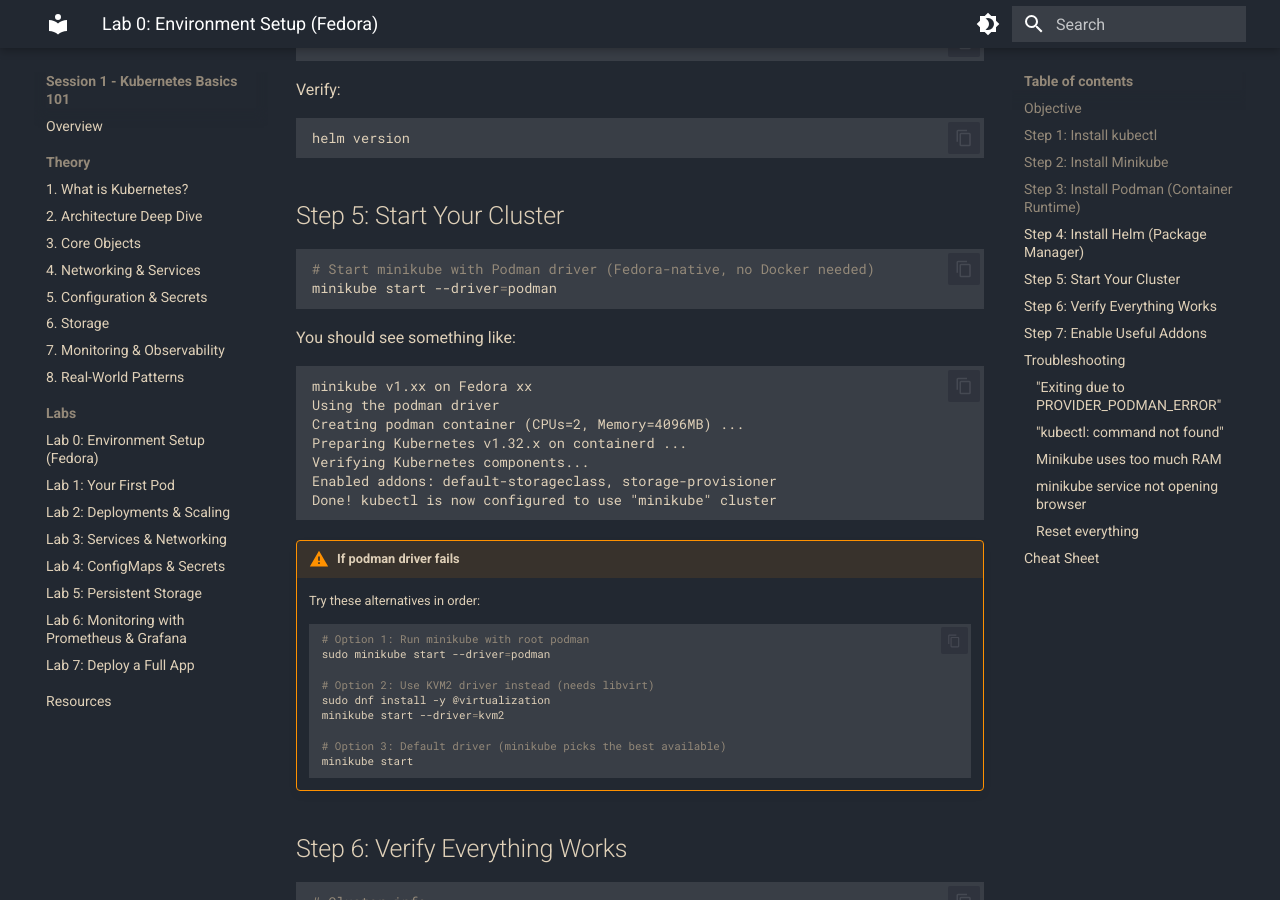
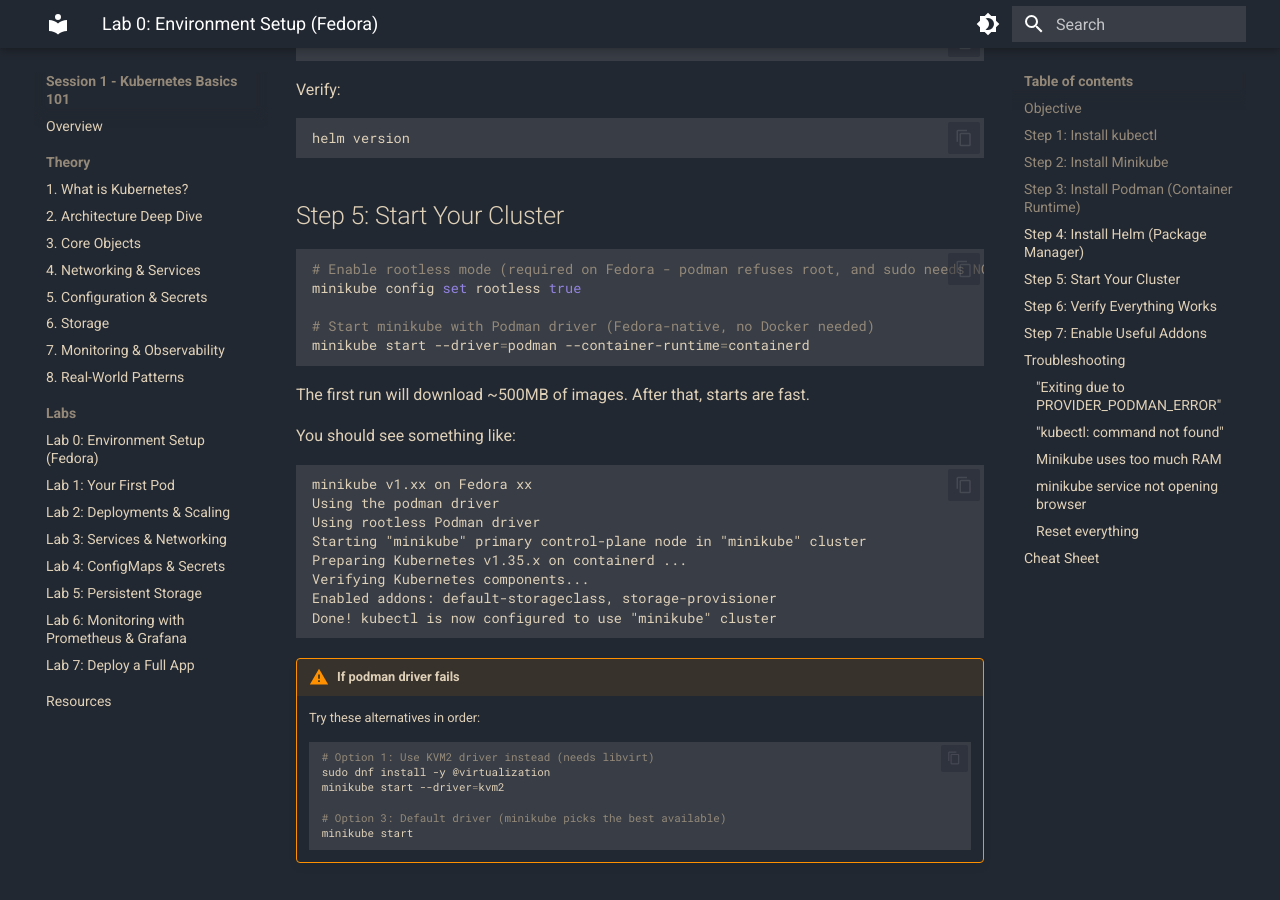
Before and after one commit to adam-bouafia/The-illiterates, an MkDocs documentation site: the page built from docs/01-kubernetes-basics-101/labs/lab-00-setup.md, in a window 1280 px wide and 900 px high, scrolled down 1696 px. Built offline with MkDocs 1.6.1 and Material for MkDocs 9.7.7, drawn with Linux system fonts in a browser that asks for light colours.

````diff
--- a/docs/01-kubernetes-basics-101/labs/lab-00-setup.md
+++ b/docs/01-kubernetes-basics-101/labs/lab-00-setup.md
@@ -82,17 +82,23 @@ helm version
 ## Step 5: Start Your Cluster
 
 ```bash
+# Enable rootless mode (required on Fedora - podman refuses root, and sudo needs NOPASSWD)
+minikube config set rootless true
+
 # Start minikube with Podman driver (Fedora-native, no Docker needed)
-minikube start --driver=podman
+minikube start --driver=podman --container-runtime=containerd
 ```
+
+The first run will download ~500MB of images. After that, starts are fast.
 
 You should see something like:
 
 ```
 minikube v1.xx on Fedora xx
 Using the podman driver
-Creating podman container (CPUs=2, Memory=4096MB) ...
-Preparing Kubernetes v1.32.x on containerd ...
+Using rootless Podman driver
+Starting "minikube" primary control-plane node in "minikube" cluster
+Preparing Kubernetes v1.35.x on containerd ...
 Verifying Kubernetes components...
 Enabled addons: default-storageclass, storage-provisioner
 Done! kubectl is now configured to use "minikube" cluster
@@ -102,10 +108,7 @@ Done! kubectl is now configured to use "minikube" cluster
     Try these alternatives in order:
 
     ```bash
-    # Option 1: Run minikube with root podman
-    sudo minikube start --driver=podman
-
-    # Option 2: Use KVM2 driver instead (needs libvirt)
+    # Option 1: Use KVM2 driver instead (needs libvirt)
     sudo dnf install -y @virtualization
     minikube start --driver=kvm2
 
````
Also changed, not shown: docs/01-kubernetes-basics-101/index.md (+2 -1 lines).
